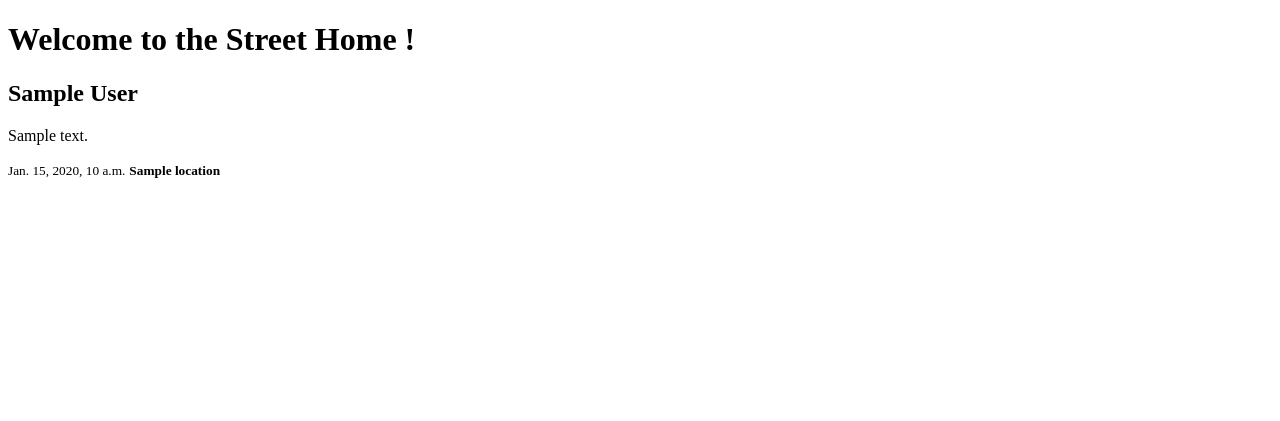
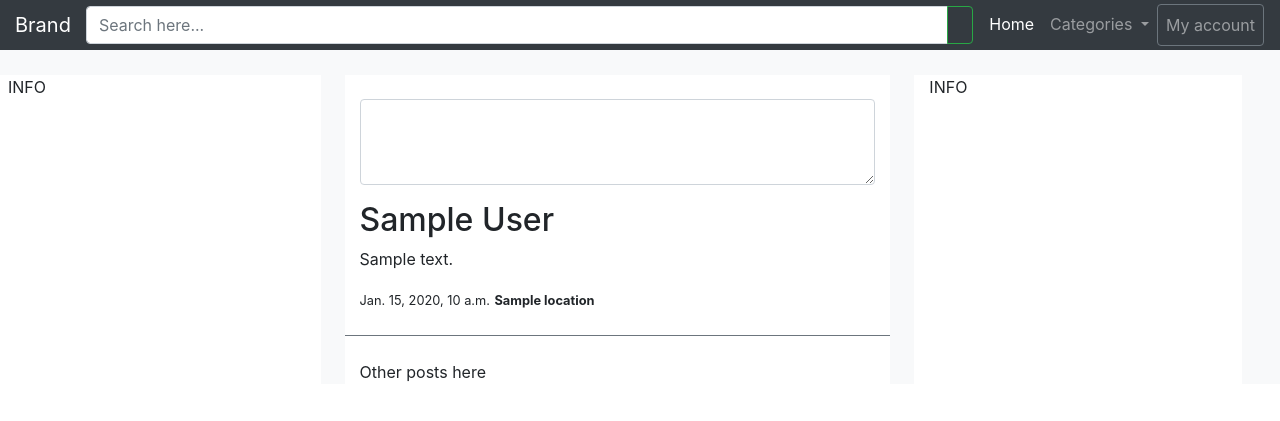
Before and after one commit to kawtal/kawtal, a Django app: template djangoKawtal/street/templates/street/home.html in a window 1280 px wide. Shown: the top 421 px of the page. Run offline with Django 3.2, Linux system fonts and the light colour scheme; the template is opened without the code that fills it: most values are stand-ins (such as "Sample title", 1, 10 or a date in 2020); some libraries are stand-ins or nearby versions.

Commit message:
Made shapes of the sites

```diff
--- a/djangoKawtal/djangoKawtal/urls.py
+++ b/djangoKawtal/djangoKawtal/urls.py
@@ -18,5 +18,6 @@ from django.urls import path, include
 
 urlpatterns = [
     path('admin/', admin.site.urls),
-    path('street/', include('street.urls'))
+    path('street/', include('street.urls')),
+    path('', include('street.urls'))
 ]
--- /dev/null
+++ b/djangoKawtal/street/templates/bs4/base.html
@@ -0,0 +1,29 @@
+<!doctype html>
+<html lang="en">
+
+<head>
+    <!-- Required meta tags -->
+    <meta charset="utf-8">
+    <meta name="viewport" content="width=device-width, initial-scale=1, shrink-to-fit=no">
+
+    <!-- Bootstrap CSS -->
+    <link rel="stylesheet" href="https://stackpath.bootstrapcdn.com/bootstrap/4.1.3/css/bootstrap.min.css" integrity="sha384-MCw98/SFnGE8fJT3GXwEOngsV7Zt27NXFoaoApmYm81iuXoPkFOJwJ8ERdknLPMO"
+        crossorigin="anonymous">
+
+    <title>{{ title }}</title>
+</head>
+
+<body>
+    {% block home %}{% endblock home %}
+
+    <!-- Optional JavaScript -->
+    <!-- jQuery first, then Popper.js, then Bootstrap JS -->
+    <script src="https://code.jquery.com/jquery-3.3.1.slim.min.js" integrity="sha384-q8i/X+965DzO0rT7abK41JStQIAqVgRVzpbzo5smXKp4YfRvH+8abtTE1Pi6jizo"
+        crossorigin="anonymous"></script>
+    <script src="https://cdnjs.cloudflare.com/ajax/libs/popper.js/1.14.3/umd/popper.min.js" integrity="sha384-ZMP7rVo3mIykV+2+9J3UJ46jBk0WLaUAdn689aCwoqbBJiSnjAK/l8WvCWPIPm49"
+        crossorigin="anonymous"></script>
+    <script src="https://stackpath.bootstrapcdn.com/bootstrap/4.1.3/js/bootstrap.min.js" integrity="sha384-ChfqqxuZUCnJSK3+MXmPNIyE6ZbWh2IMqE241rYiqJxyMiZ6OW/JmZQ5stwEULTy"
+        crossorigin="anonymous"></script>
+</body>
+
+</html>
--- a/djangoKawtal/street/templates/street/home.html
+++ b/djangoKawtal/street/templates/street/home.html
@@ -1,21 +1,86 @@
-<!DOCTYPE html>
-<html lang="en">
+{% extends "bs4/base.html" %}
 
-<head>
-    <meta charset="UTF-8">
-    <meta name="viewport" content="width=device-width, initial-scale=1.0">
-    <meta http-equiv="X-UA-Compatible" content="ie=edge">
-    <title>Street</title>
-</head>
 
-<body>
-    <h1>Welcome to the Street Home !</h1>
-    {% for post in posts %}
-    <h2>{{ post.author }}</h2>
-    <p>{{ post.content }}</p>
-    <small>{{ post.date }}</small>
-    <small><b>{{ post.location }}</b></small>
-    {% endfor %}
-</body>
+{% block home %}
+<div class="bg-light">
 
-</html>
+    <!--Navbar-->
+    <nav class="navbar navbar-dark sticky-top bg-dark flex-wrap2 flex-md-nowrap p-0">
+        <a class="navbar-brand col-auto mr-0" href="#">Brand</a>
+
+        <button class="navbar-toggler d-md-none mt-1 mr-2" type="button" data-toggle="collapse" data-target="#navbarSupportedContent"
+            aria-controls="navbarSupportedContent" aria-expanded="false" aria-label="Toggle navigation">
+            <span class="navbar-toggler-icon"></span>
+        </button>
+
+        <div class="input-group py-1 px-2 px-md-0">
+            <input class="form-control form-control-dark" type="text" placeholder="Search here..." aria-label="Search">
+            <div class="input-group-append">
+                <button class="btn btn-outline-success" type="submit"><i class="fa fa-search"></i></button>
+            </div>
+        </div>
+
+        <ul class="navbar-nav navbar-expand-md pl-2 pr-3">
+            <div class="collapse navbar-collapse" id="navbarSupportedContent">
+                <ul class="navbar-nav mr-auto text-nowrap">
+                    <li class="nav-item my-1 active">
+                        <a class="nav-link" href="#">Home <span class="sr-only">(current)</span></a>
+                    </li>
+                    <li class="nav-item dropdown my-1">
+                        <a class="nav-link dropdown-toggle" href="#" id="navbarDropdown" role="button" data-toggle="dropdown"
+                            aria-haspopup="true" aria-expanded="false">
+                            <i class="fa fa-folder-open" aria-hidden="true"></i>
+                            Categories
+                        </a>
+                        <div class="dropdown-menu" aria-labelledby="navbarDropdown">
+                            <a class="dropdown-item" href="#">Sports</a>
+                            <a class="dropdown-item" href="#">Hot</a>
+                            <div class="dropdown-divider"></div>
+                            <a class="dropdown-item" href="#">Mad Science</a>
+                        </div>
+                    </li>
+                    <li class="nav-item my-1">
+                        <a href="#" class="nav-link btn btn-outline-secondary"><i class="fa fa-user"></i> My account</a>
+                    </li>
+                </ul>
+            </div>
+        </ul>
+    </nav>
+    <!--/.Navbar-->
+
+    <!-- <Separator> -->
+    <div class="row">
+        <div class="col-sm-12 mb-4"></div>
+    </div>
+    <!-- </Separator> -->
+
+    <!-- <Page> -->
+    <div class="row">
+        <div class="col-sm-3 ml-2 mr-4 bg-white">
+            INFO
+        </div>
+        <div class="col-sm-5 mr-2 bg-white">
+            <!-- <writePost> -->
+            <div class="form-group">
+                <label for="writePost"></label>
+                <textarea class="form-control" id="writePost" rows="3"></textarea>
+            </div>
+            <!-- </writePost> -->
+            {% for post in posts %}
+            <h2>{{ post.author }}</h2>
+            <p>{{ post.content }}</p>
+            <small>{{ post.date }}</small>
+            <small><b>{{ post.location }}</b></small>
+            <div class="row">
+                <div class="col-sm my-4 bg-secondary"></div>
+            </div> {% endfor %}
+            Other posts here
+        </div>
+        <div class="col-sm-3 ml-3 mr-2 bg-white">
+            INFO
+        </div>
+    </div>
+    <!-- </Page> -->
+
+</div>
+{% endblock home %}
```
Also changed, not shown: djangoKawtal/street/templates/html/base.html (added, +15 -0 lines), djangoKawtal/street/templates/mdb/base.html (added, +38 -0 lines), djangoKawtal/street/views.py (+16 -4 lines).
